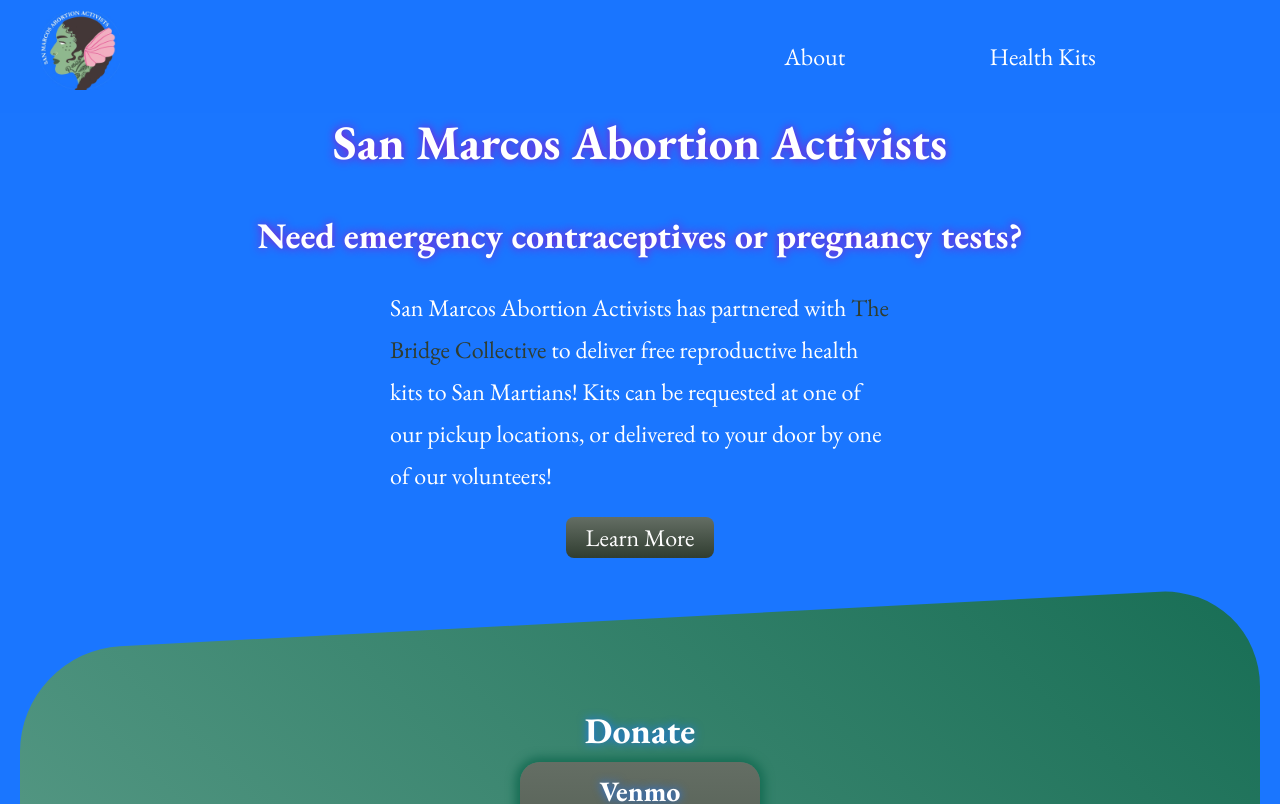
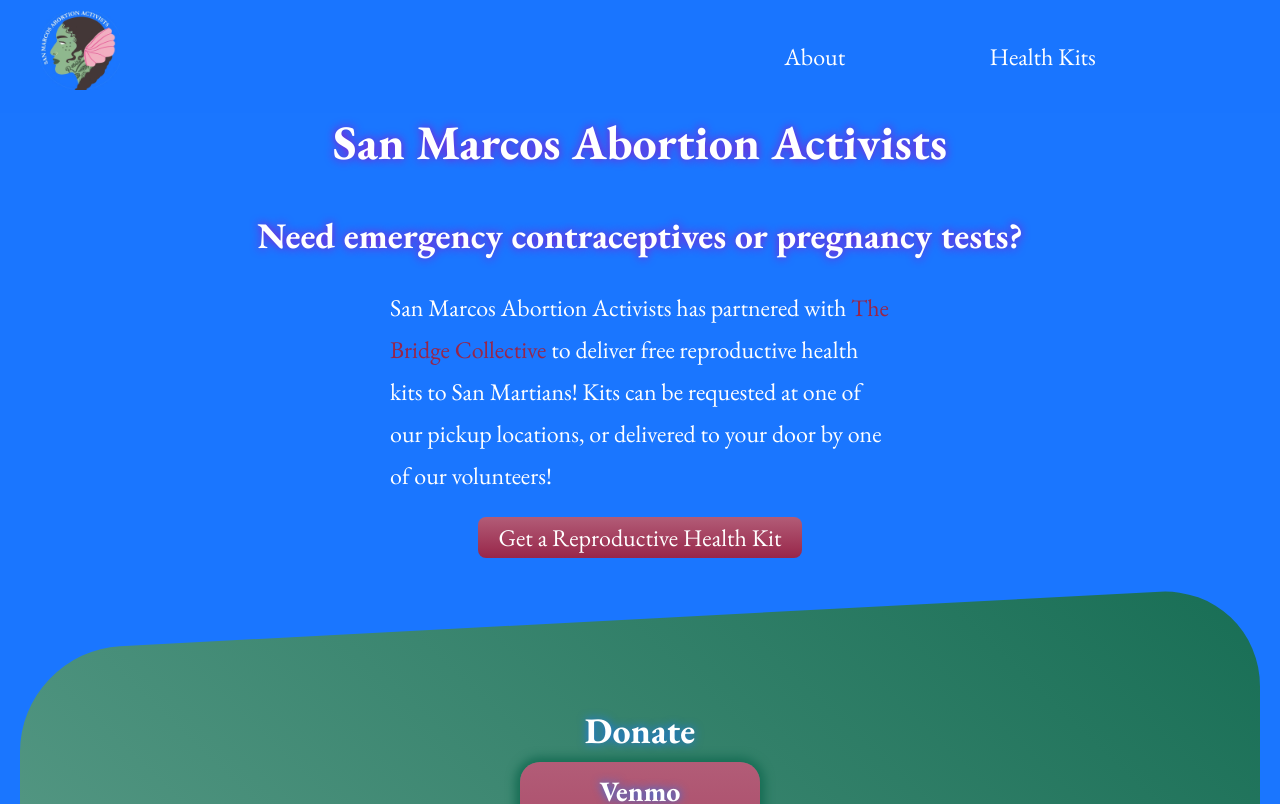
Before and after one commit to ChrisPitts/san-marcos-abortion-activists, a React (Vite) app: page / in a window 1280 px wide. Shown: the top 804 px of the page. Built offline with nearby package versions, Linux system fonts and the light colour scheme.

Commit message:
changed action color and changed text on repro kit button

```diff
--- a/src/css/variables/_colors.scss
+++ b/src/css/variables/_colors.scss
@@ -2,7 +2,7 @@ $primary-color: #1a76ff;
 $neutral-color: #186e55;
 $gradient-start: #61a08d;
 // TODO change action color
-$action-color: #303d30;
+$action-color: #982649;
 $highlight-color: #9a0dce;
 
 $text-color: white;
--- a/src/pages/Home.jsx
+++ b/src/pages/Home.jsx
@@ -23,9 +23,8 @@ export default function Home() {
 						</p>
 					</article>
 
-					{/* TODO change button text to something more meaningful */}
 					<Link to='/kits' class='btn'>
-						Learn More
+						Get a Reproductive Health Kit
 					</Link>
 				</section>
 				<section id='donate'>
```
